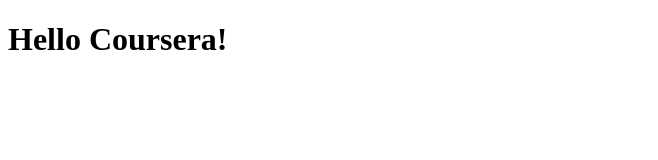
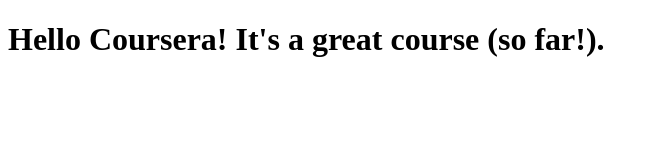
Before and after one commit to lar9/hello-world, a plain HTML site: page site/index.html in a window 1280 px wide. Shown: the whole page, without its empty margins (0-658 px from the left). Drawn offline with Linux system fonts and the light colour scheme.

Commit message:
Small addition to page content

```diff
--- a/site/index.html
+++ b/site/index.html
@@ -4,6 +4,6 @@
 	<title>Hello Coursera!</title>
 </head>
 <body>
-<h1>Hello Coursera!</h1>
+<h1>Hello Coursera! It's a great course (so far!).</h1>
 </body>
 </html>
```
